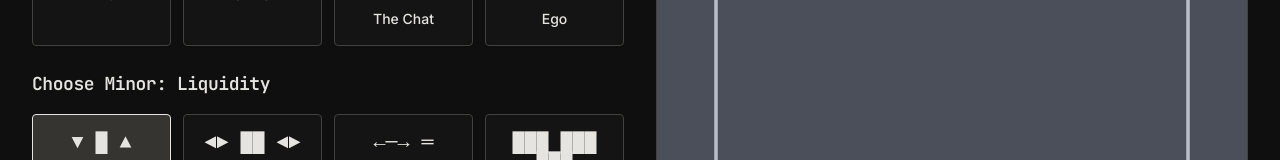
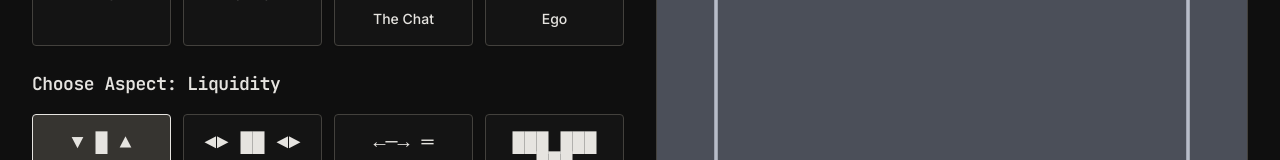
Before and after one commit to phitboy/hyper-faith, a React (Vite) app: page / in a window 1280 px wide. Shown: the part 637-797 px from the top of the page. Built offline with nearby package versions, Linux system fonts and the light colour scheme.

Commit message:
Update "Choose Minor" to "Choose Aspect"

```diff
--- a/src/components/MajorMinorPicker.tsx
+++ b/src/components/MajorMinorPicker.tsx
@@ -60,7 +60,7 @@ export function MajorMinorPicker() {
       {currentMajor && (
         <div>
           <h3 className="font-mono text-lg mb-4">
-            Choose Minor: {currentMajor.name}
+            Choose Aspect: {currentMajor.name}
           </h3>
           <div className="grid grid-cols-2 md:grid-cols-4 gap-3">
             {currentMajor.minors.map((minor) => (
```
